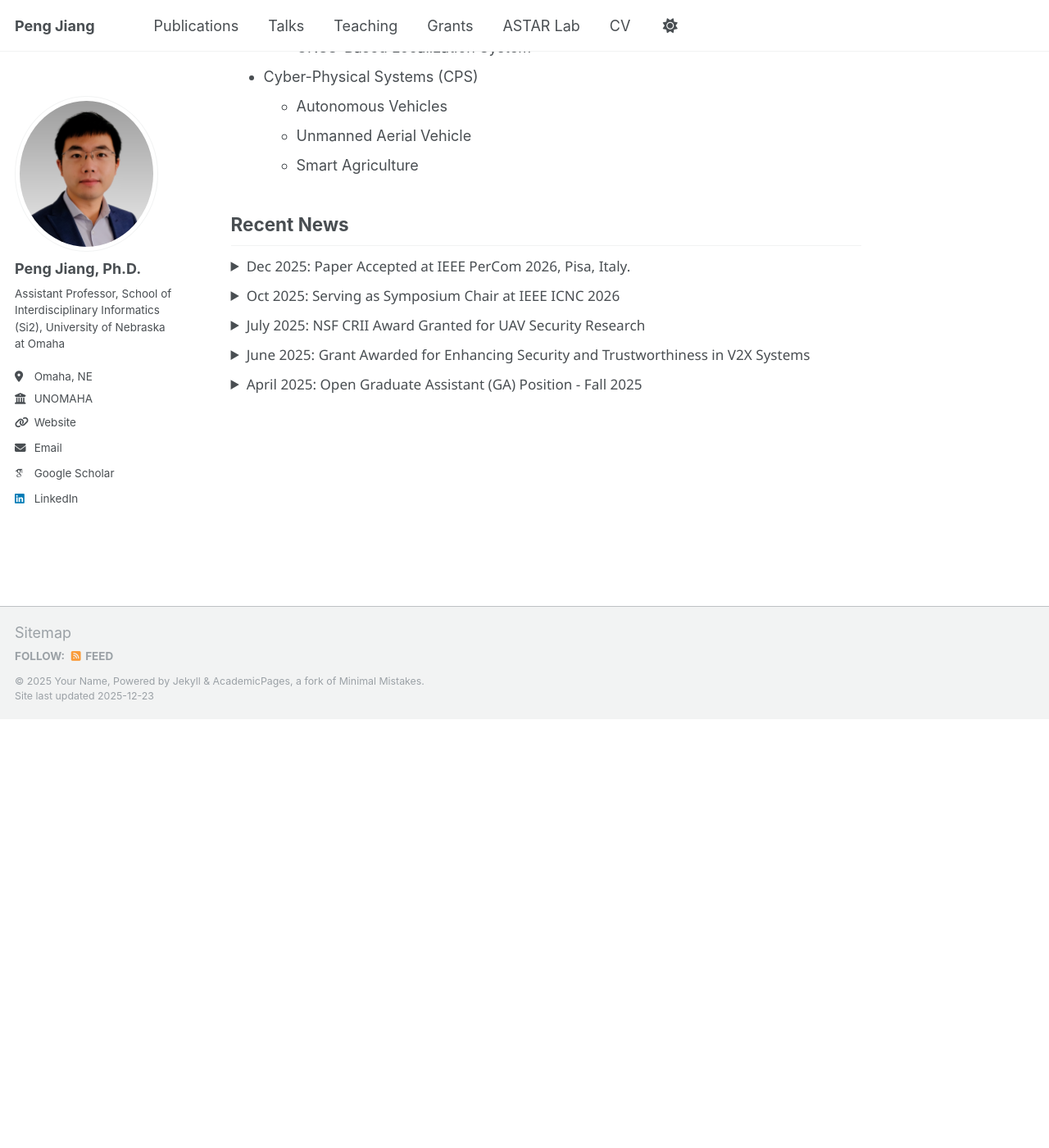
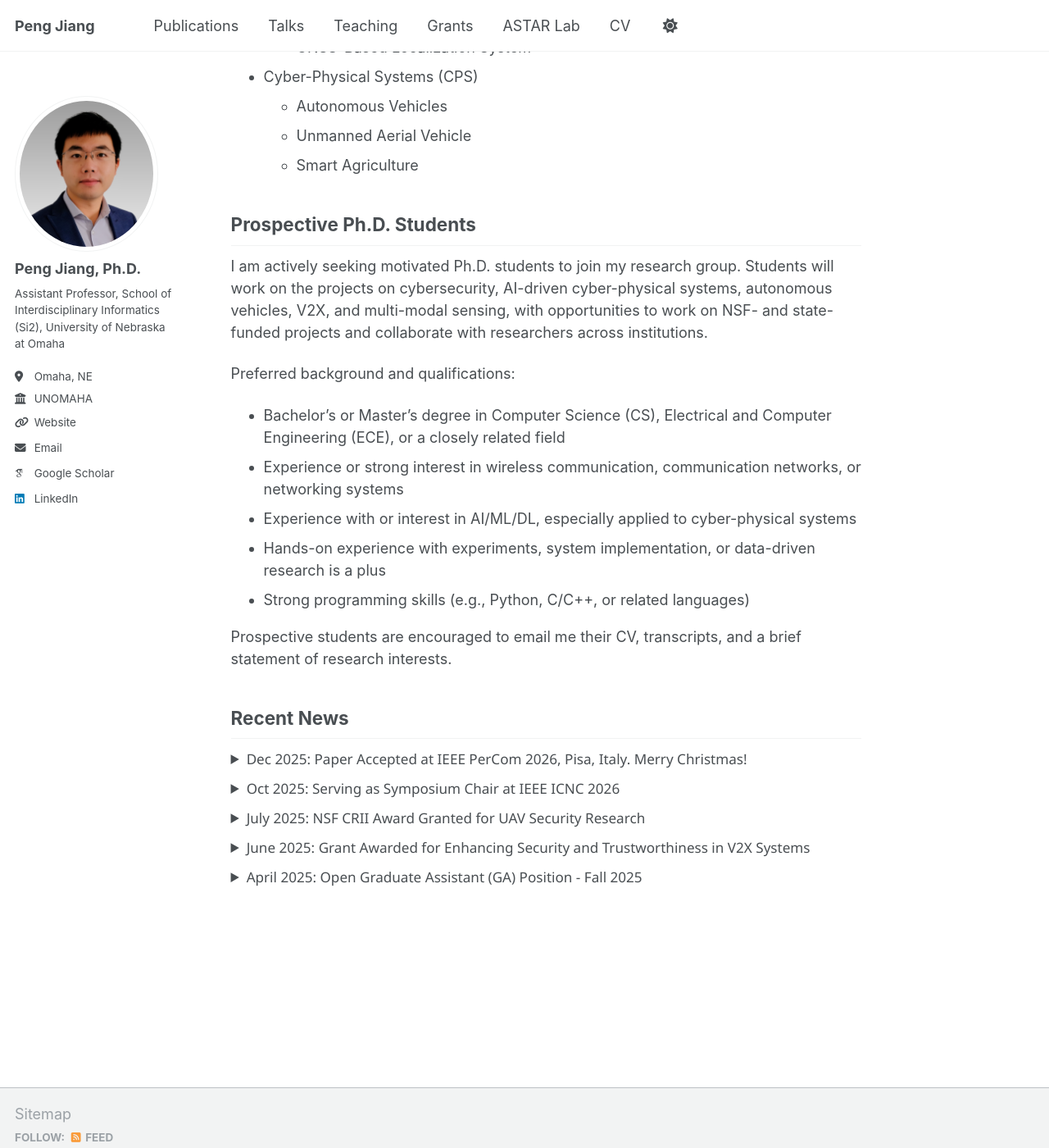
Before and after one commit to PJiang93/pjiang93.github.io, a Jekyll site: the page built from _pages/about.md, in a window 1280 px wide and 1400 px high, scrolled down 523 px. Shown: the whole window at 82% size. Built offline with Jekyll 4.4.1, drawn with Linux system fonts in a browser that asks for light colours; some web fonts are replaced.

Commit message:
update news

```diff
--- a/_pages/about.md
+++ b/_pages/about.md
@@ -21,13 +21,25 @@ I am an Assistant Professor of Cybersecurity at the School of Interdisciplinary
   - Unmanned Aerial Vehicle
   - Smart Agriculture
 
+## Prospective Ph.D. Students
+I am actively seeking motivated Ph.D. students to join my research group.  Students will work on the projects on cybersecurity, AI-driven cyber-physical systems, autonomous vehicles, V2X, and multi-modal sensing, with opportunities to work on NSF- and state-funded projects and collaborate with researchers across institutions.
+
+Preferred background and qualifications:
+- Bachelor’s or Master’s degree in Computer Science (CS), Electrical and Computer Engineering (ECE), or a closely related field
+- Experience or strong interest in wireless communication, communication networks, or networking systems
+- Experience with or interest in AI/ML/DL, especially applied to cyber-physical systems
+- Hands-on experience with experiments, system implementation, or data-driven research is a plus
+- Strong programming skills (e.g., Python, C/C++, or related languages)
+
+Prospective students are encouraged to email me their CV, transcripts, and a brief statement of research interests.
+
 
 ## Recent News
 
 <details>
   <summary>
     <span style="font-family: 'Segoe UI', 'Helvetica Neue', Arial, 'Liberation Sans', sans-serif; font-size: 0.95em;">
-      Dec 2025: Paper Accepted at IEEE PerCom 2026, Pisa, Italy.
+      Dec 2025: Paper Accepted at IEEE PerCom 2026, Pisa, Italy. Merry Christmas!
     </span>
   </summary>
   <div style="font-size: 0.95em;">
```
